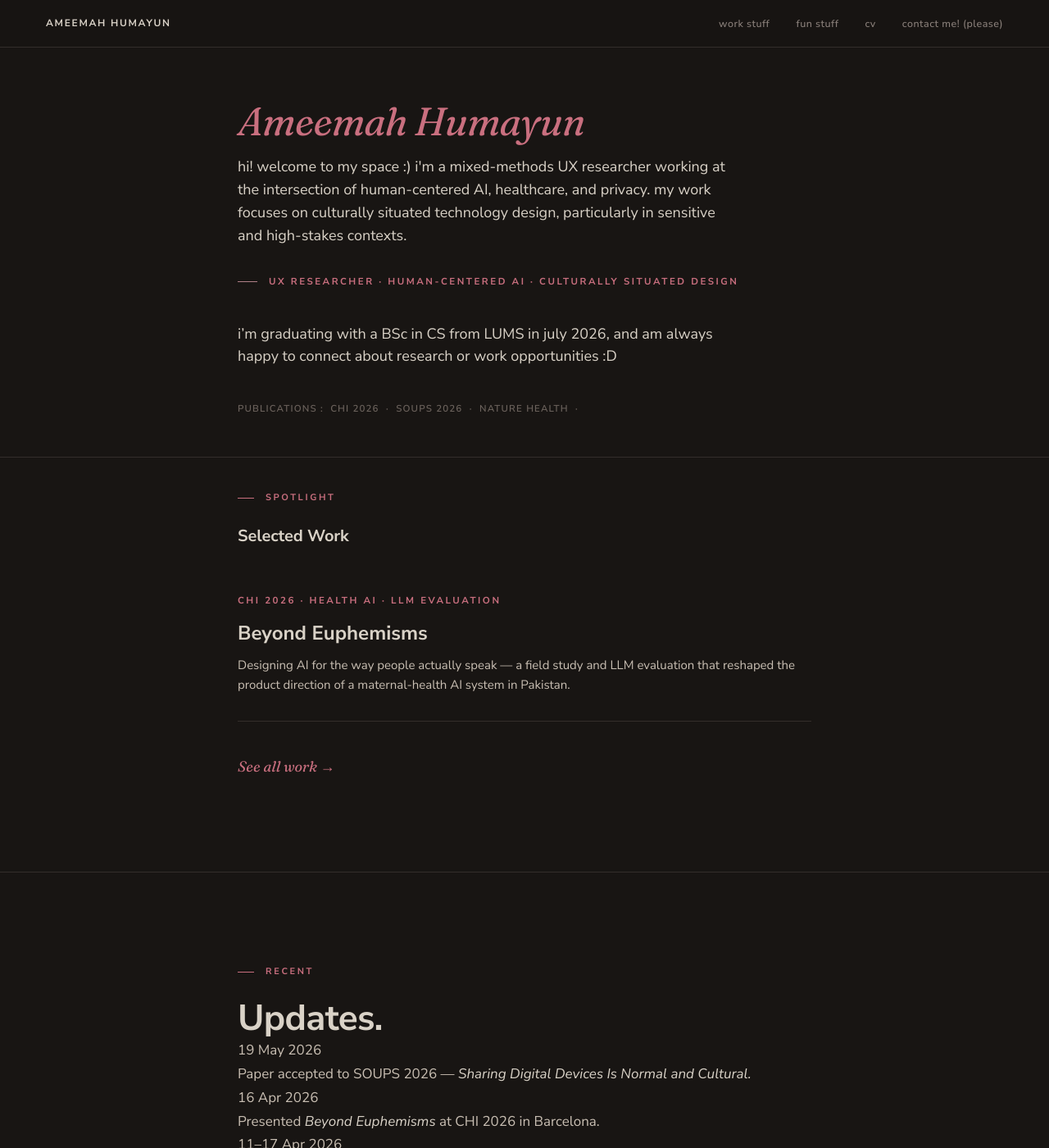
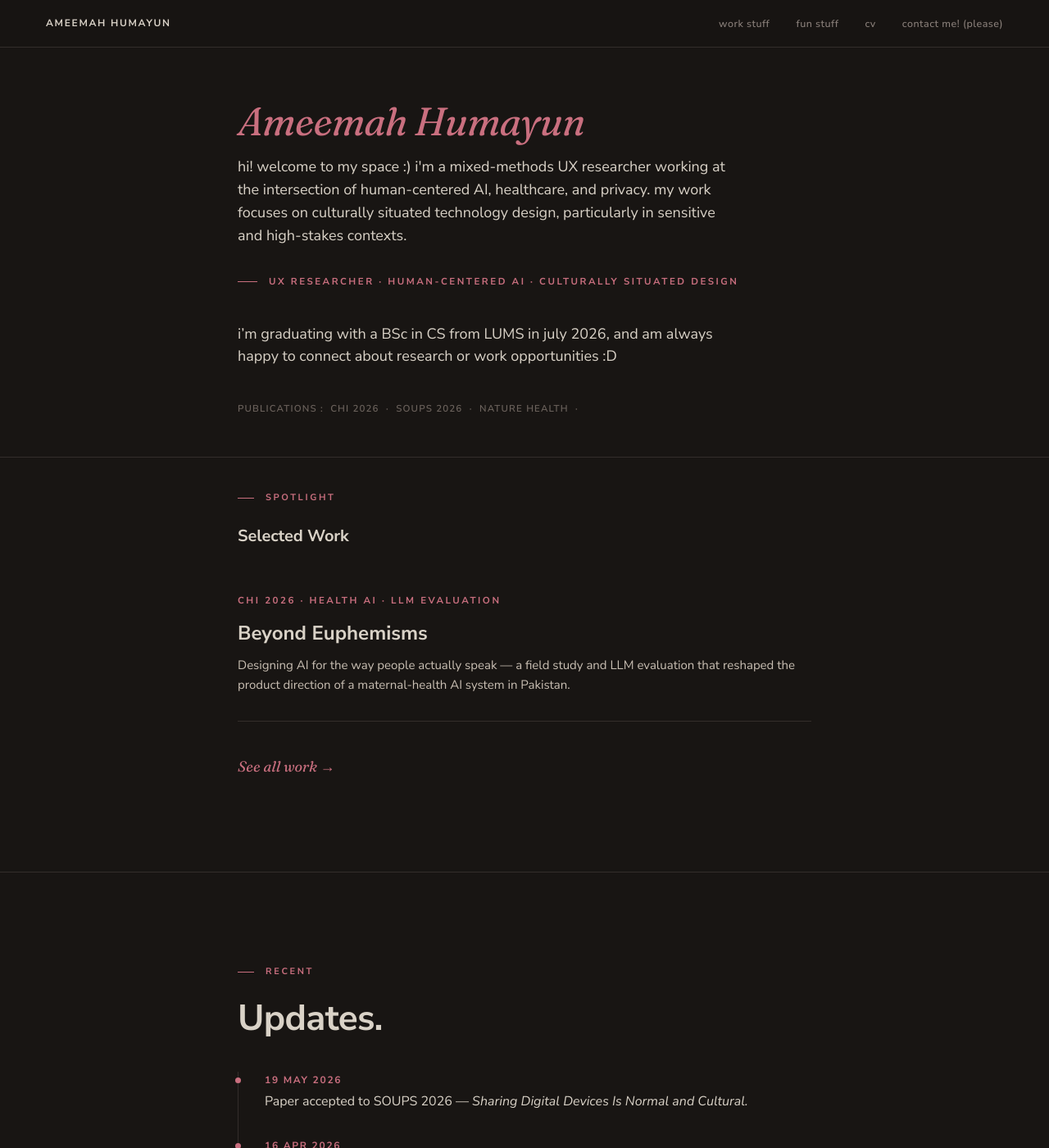
Before and after one commit to ameemahumayun/ameemahumayun.github.io, a Jekyll site: the page built from index.html, in a window 1280 px wide and 1400 px high. Shown: the whole window at 82% size. Built offline with Jekyll 4.4.1, drawn with Linux system fonts in a browser that asks for light colours.

Commit message:
Update components.css

```diff
--- a/assets/css/components.css
+++ b/assets/css/components.css
@@ -58,7 +58,7 @@
   content: "";
   width: 24px;
   height: 1px;
-  background: var(--color-accent-deep);
+  background: var(--color-accent);
 }
 
 
@@ -829,3 +829,42 @@ details[open] > .subaccordion__head .subaccordion__chev { transform: rotate(-135
 @media (max-width: 768px) {
   .subaccordion__meta { display: none; }
 }
+
+
+/* 25. TIMELINE (recent updates / news) ------------------------------------ */
+/* Simple vertical timeline. Pure HTML/CSS, no JS. A thin line runs down the
+   left; each entry has a dot, a date, and a line of text. */
+.timeline {
+  margin-top: var(--space-5);
+  padding-left: var(--space-4);
+  border-left: 1px solid var(--color-border);
+}
+.timeline__item {
+  position: relative;
+  padding-bottom: var(--space-4);
+}
+.timeline__item:last-child { padding-bottom: 0; }
+/* dot on the line */
+.timeline__item::before {
+  content: "";
+  position: absolute;
+  left: calc(-1 * var(--space-4) - 4px);
+  top: 7px;
+  width: 7px;
+  height: 7px;
+  border-radius: 50%;
+  background: var(--color-accent);
+}
+.timeline__date {
+  font-size: var(--text-xs);
+  letter-spacing: var(--tracking-wider);
+  text-transform: uppercase;
+  color: var(--color-accent);
+  font-weight: var(--weight-bold);
+  margin-bottom: 4px;
+}
+.timeline__text {
+  font-size: var(--text-base);
+  color: var(--color-text-strong);
+  line-height: 1.5;
+}
```
